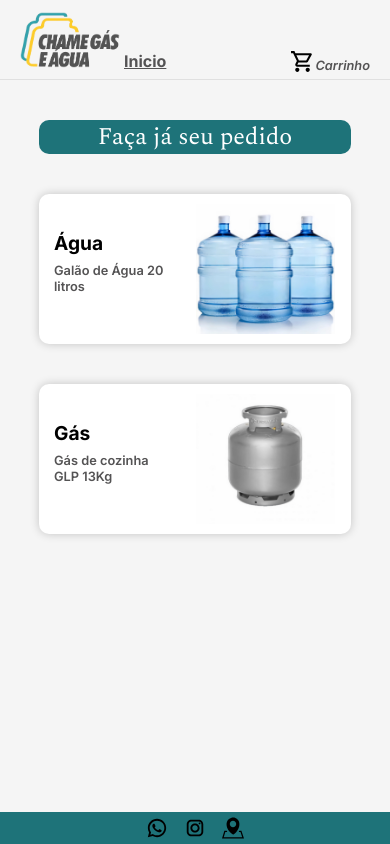
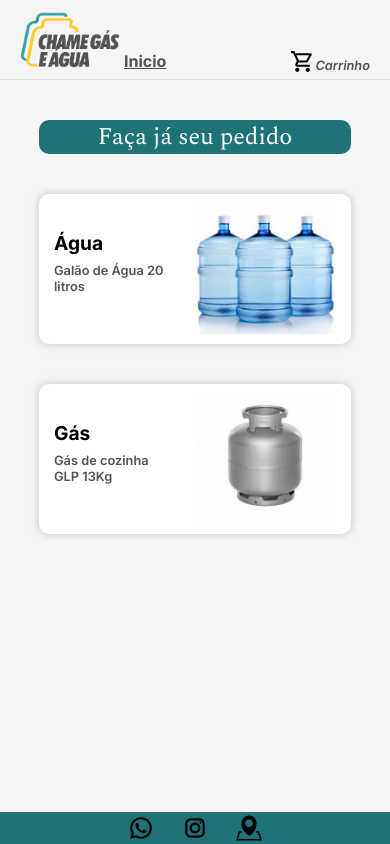
Before and after one commit to Chamegas/chame-gas, a Vue app in the folder chame-gas-front/: page / in a window 390 px wide. Built offline with nearby package versions, Linux system fonts and the light colour scheme.

Commit message:
updates icones rodape

```diff
--- a/chame-gas-front/src/components/Footer.vue
+++ b/chame-gas-front/src/components/Footer.vue
@@ -2,11 +2,8 @@
   <div class="footer">
     <div class="footer__businessInfo">
       <div class="footer__businessInfo-contact">
-        <a
-          class="footer__href"
-          href="https://api.whatsapp.com/send/?phone=7536323370&text&type=phone_number&app_absent=0"
-          target="_blank"
-        >
+        <a class="footer__href"
+          href="https://api.whatsapp.com/send/?phone=7536323370&text&type=phone_number&app_absent=0" target="_blank">
           <img :src="WhatsLogo" alt="Whatsapp" class="footer__href-icon" />
           <p class="footer__href-text">(75) 3632-3370</p>
         </a>
@@ -16,11 +13,9 @@
         </a>
       </div>
       <div class="footer__businessInfo-address">
-        <a
-          class="footer__href"
+        <a class="footer__href"
           href="https://www.google.com/maps/place/Chame+G%C3%A1s+e+%C3%81gua+Mineral/@-12.9726119,-39.2742455,16z/data=!4m10!1m2!2m1!1sCompanhia+de+g%C3%A1s!3m6!1s0x73e2b0d4210f797:0xba5a1d539a0d1e29!8m2!3d-12.9726113!4d-39.2698687!15sChFDb21wYW5oaWEgZGUgZ8Ohc5IBC2dhc19jb21wYW554AEA!16s%2Fg%2F11pkjqsxwd?entry=ttu&g_ep=EgoyMDI0MTAwOC4wIKXMDSoASAFQAw%3D%3D"
-          target="_blank"
-        >
+          target="_blank">
           <img :src="Map" alt="Whatsapp" class="footer__href-icon" />
           <p class="footer__href-text">Estamos aqui</p>
         </a>
@@ -83,13 +78,17 @@ import Map from '@/assets/imgs/footer/map.svg'
 }
 
 .footer__href-icon {
-  width: 20px;
+  width: 26px;
 }
 
 @media screen and (max-width: 420px) {
   .footer__businessInfo {
     justify-content: center;
-    gap: 16px;
+    gap: 28px;
+  }
+
+  .footer__businessInfo-contact {
+    gap: 28px;
   }
 
   .footer__href-text {
@@ -97,7 +96,7 @@ import Map from '@/assets/imgs/footer/map.svg'
   }
 
   .footer__href-icon {
-    width: 22px;
+    width: 26px;
   }
 }
 </style>
--- a/chame-gas-front/src/components/inputs/DateInput.vue
+++ b/chame-gas-front/src/components/inputs/DateInput.vue
@@ -58,4 +58,8 @@ const updateValue = (event: Event) => {
   font-weight: var(--font-bold);
   color: red;
 }
+
+input[type='month'] {
+  width: 100% !important;
+}
 </style>
```
